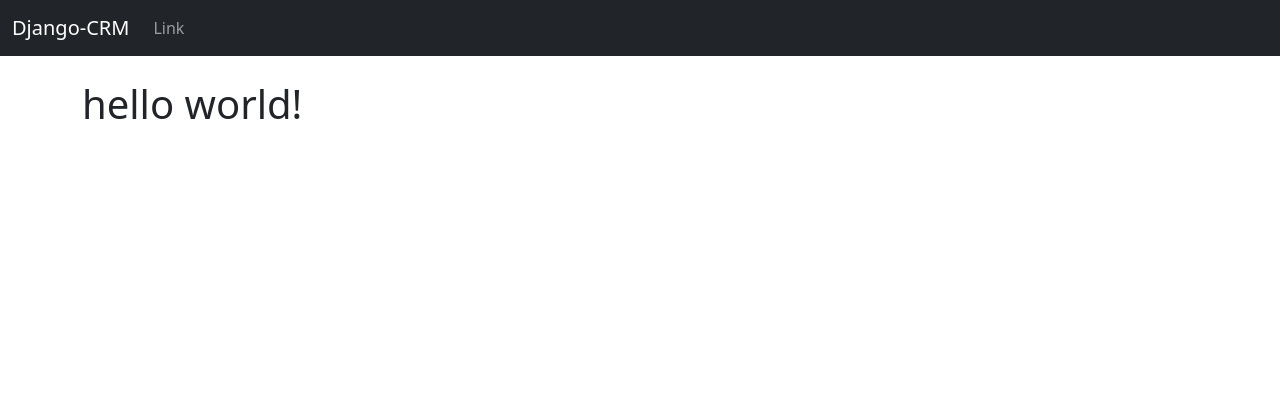
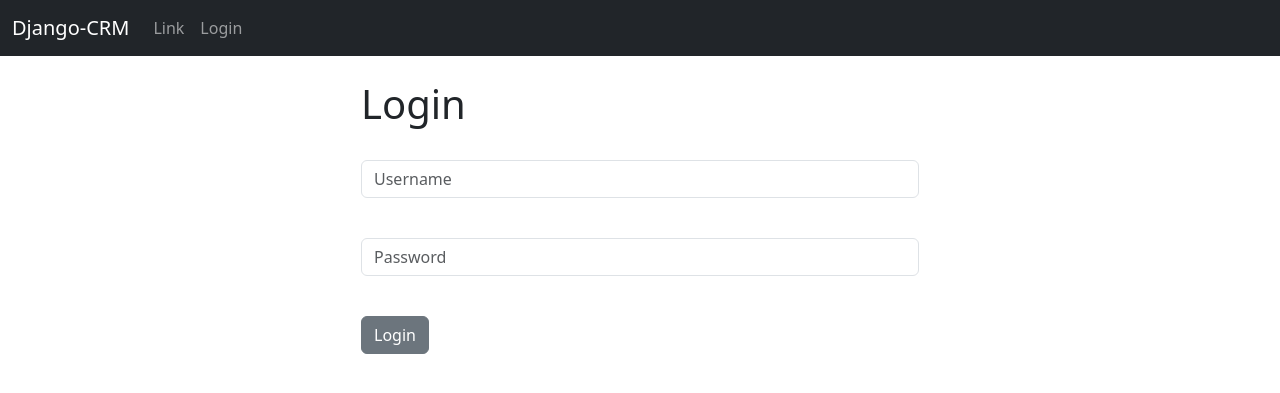
Before and after one commit to adelino90/Django-CRM-New, a Django app: template website/templates/home.html in a window 1280 px wide. Shown: the top 393 px of the page. Run offline with Django 4.2, Linux system fonts and the light colour scheme; the template is opened without the code that fills it, so the values that code supplies are empty.

Commit message:
Login Page

```diff
--- a/website/templates/base.html
+++ b/website/templates/base.html
@@ -10,6 +10,15 @@
     {% include 'navbar.html' %}
     <div class="container">
         <br/>
+        {% if messages %}
+          {% for message in messages %}
+
+          <div class="alert alert-warning alert-dismissible fade show" role="alert">
+            {{message}}
+            <button type="button" class="btn-close" data-bs-dismiss="alert" aria-label="Close"></button>
+          </div>
+          {% endfor %}
+        {% endif %}
         {% block content %}
 
         {% endblock %}
--- a/website/templates/home.html
+++ b/website/templates/home.html
@@ -1,6 +1,23 @@
 {% extends 'base.html' %}
 {% block content %}
 
-<h1>hello world!</h1>
+{% if user.is_authenticated %}
+<h1>Hello World</h1>
+{% else %}
+<div class="col-md-6 offset-md-3">
+    <h1>Login</h1>
+    <br/>
+    <form method = "POST" action="{% url 'home' %}">
+        {% csrf_token %}
+            <div class="mb-3">
+              <input type="text" class="form-control" name="username" placeholder="Username" required>
+            </div><br>
+            <div class="mb-3">
+              <input type="password" class="form-control" name="password" placeholder="Password" required>
+            </div><br>
+            <button type="submit" class="btn btn-secondary">Login</button>
 
+    </form>
+</div>
+{% endif %}
 {% endblock %}
--- a/website/templates/navbar.html
+++ b/website/templates/navbar.html
@@ -6,9 +6,21 @@
       </button>
       <div class="collapse navbar-collapse" id="navbarSupportedContent">
         <ul class="navbar-nav me-auto mb-2 mb-lg-0">
+
           <li class="nav-item">
             <a class="nav-link" href="#">Link</a>
           </li>
+          {% if user.is_authenticated %}
+            <li class="nav-item">
+              <a class="nav-link" href="{% url 'logout' %}">Logout</a>
+            </li>
+          {% else %}
+            <li class="nav-item">
+              <a class="nav-link" href="#">Login</a>
+            </li>
+
+          {% endif %}
+
         </ul>
       </div>
     </div>
--- a/website/urls.py
+++ b/website/urls.py
@@ -3,4 +3,6 @@ from . import views
 
 urlpatterns = [
     path('',views.home,name='home'),
+    #path('login/',views.login_user,name='login'),
+    path('logout/',views.logout_user,name='logout'),
 ]
```
Also changed, not shown: website/views.py (+25 -2 lines).
